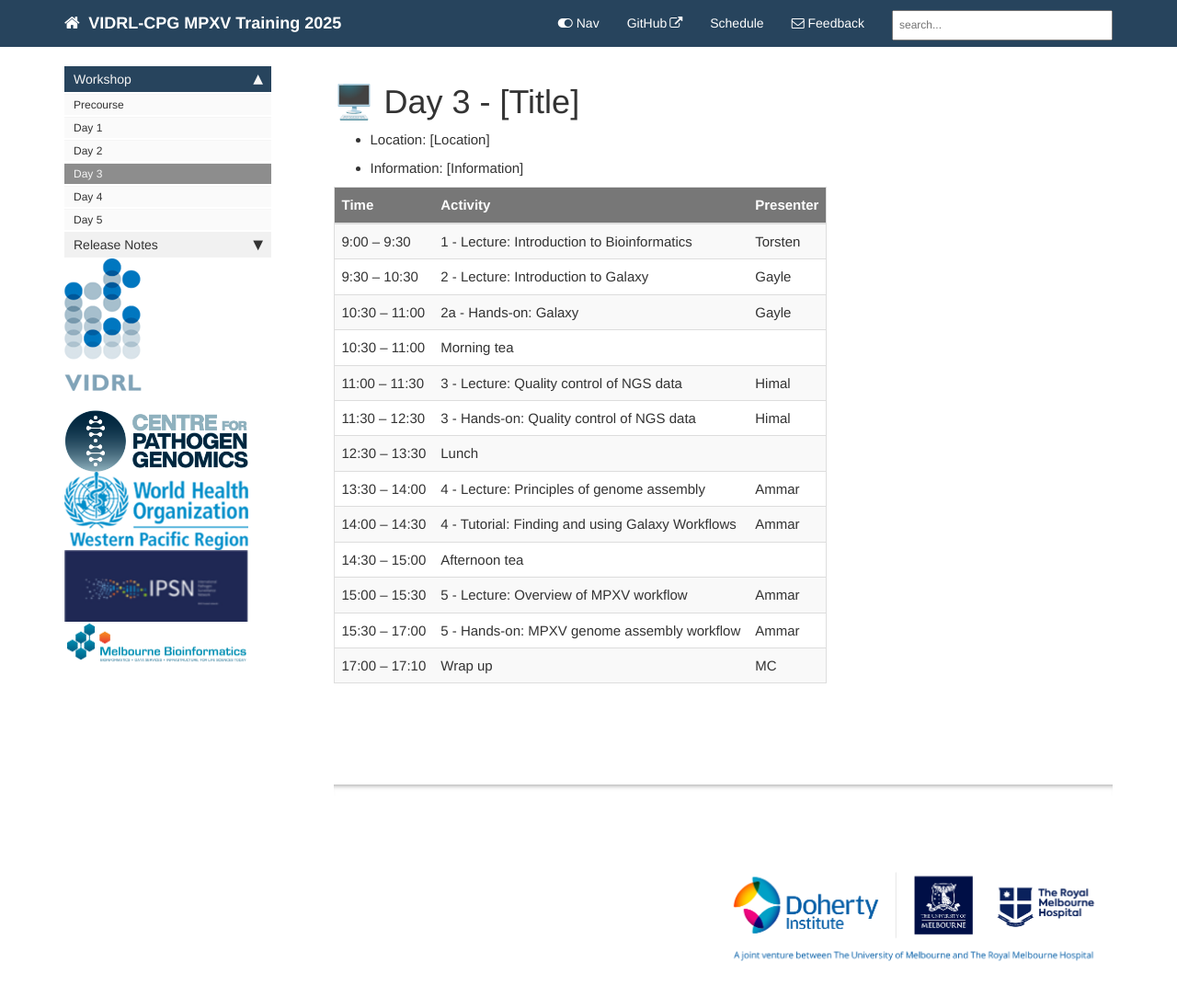
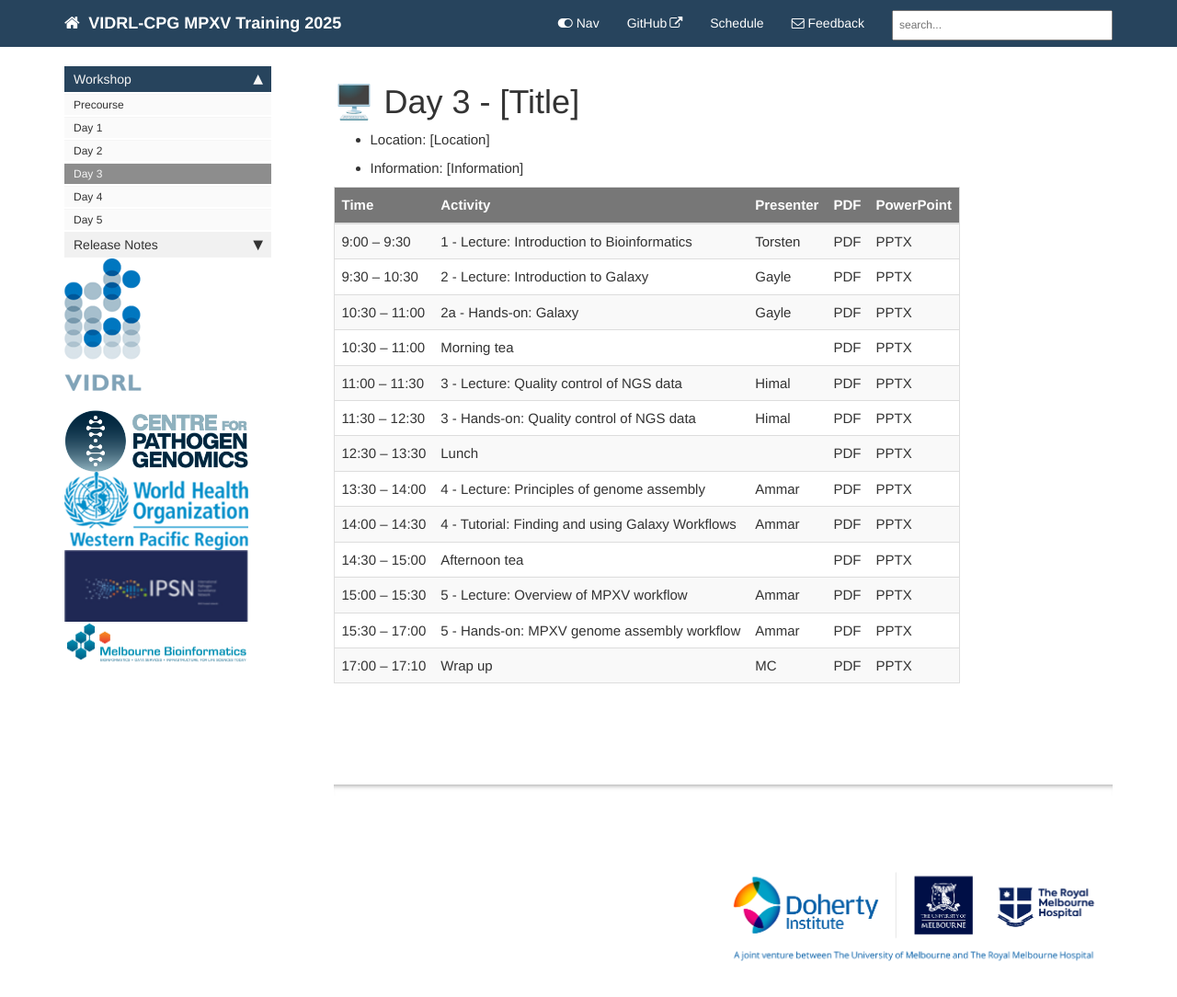
Before and after one commit to vidrl/training-mpxv-2025, a Jekyll site: the page built from pages/mydoc/day3.md, in a window 1280 px wide and 1139 px high. Shown: the top 1084 px of the window at 92% size. Built offline with Jekyll 4.4.1, drawn with Linux system fonts in a browser that asks for light colours; comment, search, counter and statistics services are not loaded.

Commit message:
Update day3.md

```diff
--- a/pages/mydoc/day3.md
+++ b/pages/mydoc/day3.md
@@ -21,19 +21,18 @@ margin-bottom: 10px;
 - Location: [Location]
 - Information: [Information]
 
-
-| **Time**         | **Activity**                                         | **Presenter**  |
-|------------------|-----------------------------------------------------|-----------------|
-| 9:00 – 9:30      | 1 - Lecture: Introduction to Bioinformatics        | Torsten         |
-| 9:30 – 10:30     | 2 - Lecture: Introduction to Galaxy                | Gayle           |
-| 10:30 – 11:00    | 2a - Hands-on: Galaxy                               | Gayle           |
-| 10:30 – 11:00    | Morning tea                                        |                 |
-| 11:00 – 11:30    | 3 - Lecture: Quality control of NGS data           | Himal           |
-| 11:30 – 12:30    | 3 - Hands-on: Quality control of NGS data          | Himal           |
-| 12:30 – 13:30    | Lunch                                              |                 |
-| 13:30 – 14:00    | 4 - Lecture: Principles of genome assembly         | Ammar           |
-| 14:00 – 14:30    | 4 - Tutorial: Finding and using Galaxy Workflows   | Ammar           |
-| 14:30 – 15:00    | Afternoon tea                                      |                 |
-| 15:00 – 15:30    | 5 - Lecture: Overview of MPXV workflow             | Ammar           |
-| 15:30 – 17:00    | 5 - Hands-on: MPXV genome assembly workflow         | Ammar           |
-| 17:00 – 17:10    | Wrap up                                            | MC              |
+| **Time**         | **Activity**                                         | **Presenter**  | **PDF** | **PowerPoint** |
+|------------------|-----------------------------------------------------|-----------------|---------|----------------|
+| 9:00 – 9:30      | 1 - Lecture: Introduction to Bioinformatics        | Torsten         | PDF     | PPTX           |
+| 9:30 – 10:30     | 2 - Lecture: Introduction to Galaxy                | Gayle           | PDF     | PPTX           |
+| 10:30 – 11:00    | 2a - Hands-on: Galaxy                               | Gayle           | PDF     | PPTX           |
+| 10:30 – 11:00    | Morning tea                                        |                 | PDF     | PPTX           |
+| 11:00 – 11:30    | 3 - Lecture: Quality control of NGS data           | Himal           | PDF     | PPTX           |
+| 11:30 – 12:30    | 3 - Hands-on: Quality control of NGS data          | Himal           | PDF     | PPTX           |
+| 12:30 – 13:30    | Lunch                                              |                 | PDF     | PPTX           |
+| 13:30 – 14:00    | 4 - Lecture: Principles of genome assembly         | Ammar           | PDF     | PPTX           |
+| 14:00 – 14:30    | 4 - Tutorial: Finding and using Galaxy Workflows   | Ammar           | PDF     | PPTX           |
+| 14:30 – 15:00    | Afternoon tea                                      |                 | PDF     | PPTX           |
+| 15:00 – 15:30    | 5 - Lecture: Overview of MPXV workflow             | Ammar           | PDF     | PPTX           |
+| 15:30 – 17:00    | 5 - Hands-on: MPXV genome assembly workflow         | Ammar           | PDF     | PPTX           |
+| 17:00 – 17:10    | Wrap up                                            | MC              | PDF     | PPTX           |
```
